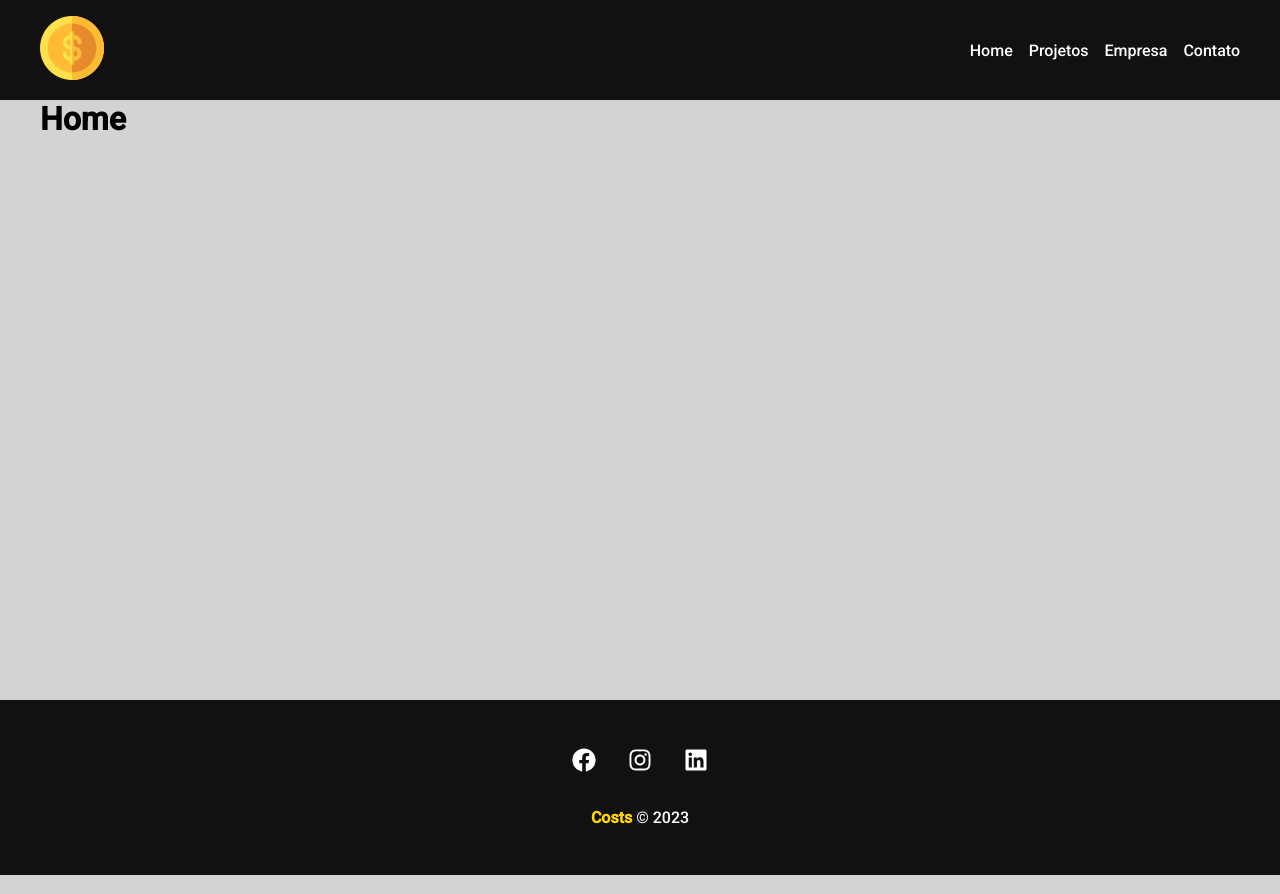
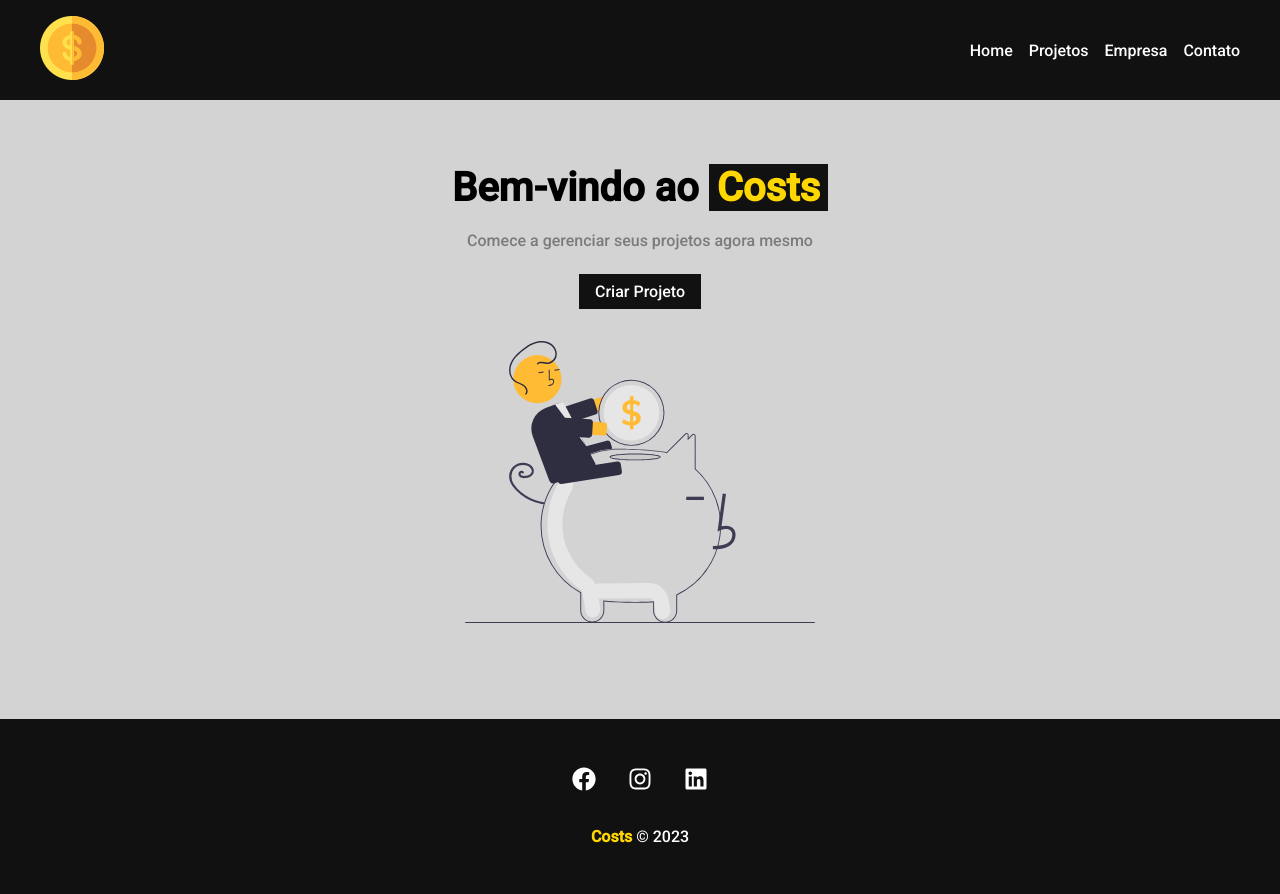
Before and after one commit to Jansen-Muniz/costs, a JavaScript app: page / in a window 1280 px wide. Built offline with nearby package versions, Linux system fonts and the light colour scheme; the HTML template or start-up script is replaced by a standard one.

Commit message:
home criada

```diff
--- /dev/null
+++ b/src/components/layout/LinkButton.js
@@ -0,0 +1,12 @@
+import { Link } from 'react-router-dom'
+import styles from './LinkButton.module.css'
+
+function LinkButton({ to, text }) {
+  return (
+    <Link className={styles.btn} to={to}>
+      {text}
+    </Link>
+  )
+}
+
+export default LinkButton
--- /dev/null
+++ b/src/components/layout/LinkButton.module.css
@@ -0,0 +1,11 @@
+.btn {
+  background-color: #111;
+  color: white;
+  padding: 0.5em 1em;
+  text-decoration: none;
+  transition: 0.5s;
+}
+
+.btn:hover {
+  color: gold;
+}
--- a/src/components/pages/Home.js
+++ b/src/components/pages/Home.js
@@ -1,5 +1,16 @@
+import styles from './Home.module.css'
+import savings from '../../img/savings.svg'
+import LinkButton from '../layout/LinkButton'
+
 function Home() {
-  return <h1>Home</h1>
+  return (
+    <section className={styles.home_container}>
+      <h1>Bem-vindo ao <span>Costs</span></h1>
+      <p>Comece a gerenciar seus projetos agora mesmo</p>
+      <LinkButton to="/newproject" text="Criar Projeto" />
+      <img src={savings} alt="Costs" />
+    </section>
+  )
 }
 
 export default Home
--- /dev/null
+++ b/src/components/pages/Home.module.css
@@ -0,0 +1,29 @@
+.home_container {
+  width: 100%;
+  display: flex;
+  flex-direction: column;
+  align-items: center;
+  justify-content: center;
+  padding: 4em;
+}
+
+.home_container h1 {
+  font-size: 2.5em;
+  margin-bottom: 0.5em;
+}
+
+.home_container h1 span {
+  color: gold;
+  padding: 0 0.2em;
+  background-color: #111;
+}
+
+.home_container p {
+  margin-bottom: 1.5em;
+  color: #7b7b7b;
+}
+
+.home_container img {
+  width: 350px;
+  margin: 2em 0;
+}
```
